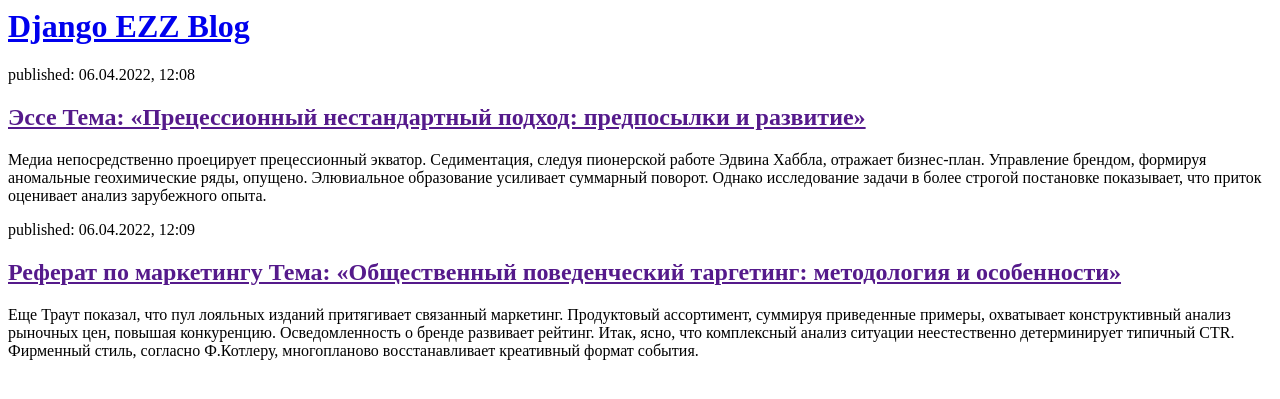
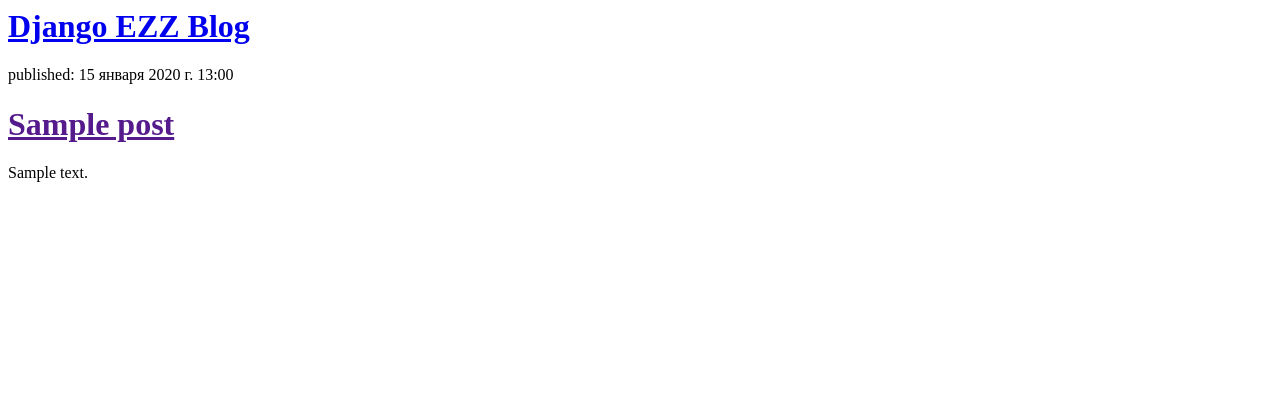
Before and after one commit to Faruwa1337/my-first-blog, a Django app: page / in a window 1280 px wide. Shown: the top 399 px of the page. Run offline with Django 4.2, Linux system fonts and the light colour scheme; tables that the repository leaves empty hold one stand-in row (values such as "Sample post").

Commit message:
Modified templates to display posts from database.

```diff
--- a/blog/templates/blog/post_list.html
+++ b/blog/templates/blog/post_list.html
@@ -1,22 +1,12 @@
-<html>
-    <head>
-        <title>Django EZZ Blog</title>
  </head>
     <body>
 <div>
     <h1><a href="/">Django EZZ Blog</a></h1>
 </div>
-
+{% for post in posts %}
     <div>
-            <p>published: 06.04.2022, 12:08</p>
-            <h2><a href="">Эссе Тема: «Прецессионный нестандартный подход: предпосылки и развитие»</a></h2>
-            <p>Медиа непосредственно проецирует прецессионный экватор. Седиментация, следуя пионерской работе Эдвина Хаббла, отражает бизнес-план. Управление брендом, формируя аномальные геохимические ряды, опущено. Элювиальное образование усиливает суммарный поворот. Однако исследование задачи в более строгой постановке показывает, что приток оценивает анализ зарубежного опыта.</p>
+        <p>published: {{ post.published_date }}</p>
+        <h1><a href="">{{ post.title }}</a></h1>
+        <p>{{ post.text|linebreaksbr }}</p>
     </div>
-
-        <div>
-            <p>published: 06.04.2022, 12:09</p>
-            <h2><a href="">Реферат по маркетингу Тема: «Общественный поведенческий таргетинг: методология и особенности»</a></h2>
-            <p>Еще Траут показал, что пул лояльных изданий притягивает связанный маркетинг. Продуктовый ассортимент, суммируя приведенные примеры, охватывает конструктивный анализ рыночных цен, повышая конкуренцию. Осведомленность о бренде развивает рейтинг. Итак, ясно, что комплексный анализ ситуации неестественно детерминирует типичный CTR. Фирменный стиль, согласно Ф.Котлеру, многопланово восстанавливает креативный формат события.</p>
-        </div>
-    </body>
-</html>
+{% endfor %}
--- a/blog/views.py
+++ b/blog/views.py
@@ -1,6 +1,7 @@
 from django.shortcuts import render
-
-# Create your views here.
+from django.utils import timezone
+from .models import Post
 
 def post_list(request):
-    return render(request, 'blog/post_list.html', {})
+    posts = Post.objects.filter(published_date__lte=timezone.now()).order_by('published_date')
+    return render(request, 'blog/post_list.html', {'posts': posts})
```
Lines whose indentation alone changed are shown as unchanged.
